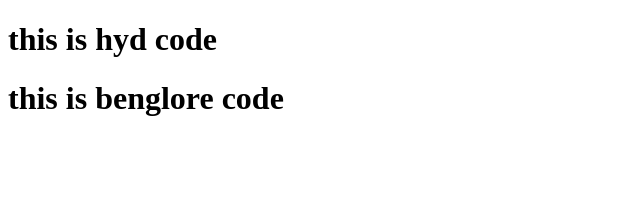
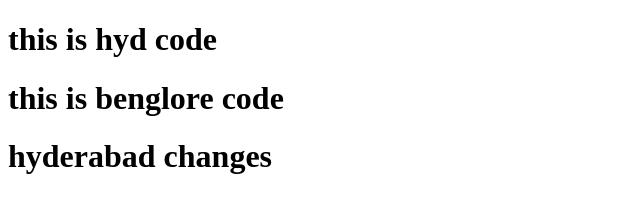
Before and after one commit to vineelareddy2003/person1, a plain HTML site: page index.html in a window 1280 px wide. Shown: the whole page, without its empty margins (0-640 px from the left). Drawn offline with Linux system fonts and the light colour scheme.

Commit message:
hydchanges

```diff
--- a/index.html
+++ b/index.html
@@ -8,5 +8,6 @@
 <body>
     <h1>this is hyd code</h1>
     <h1>this is benglore code</h1>
+    <h1>hyderabad changes</h1>
 </body>
 </html>
```
